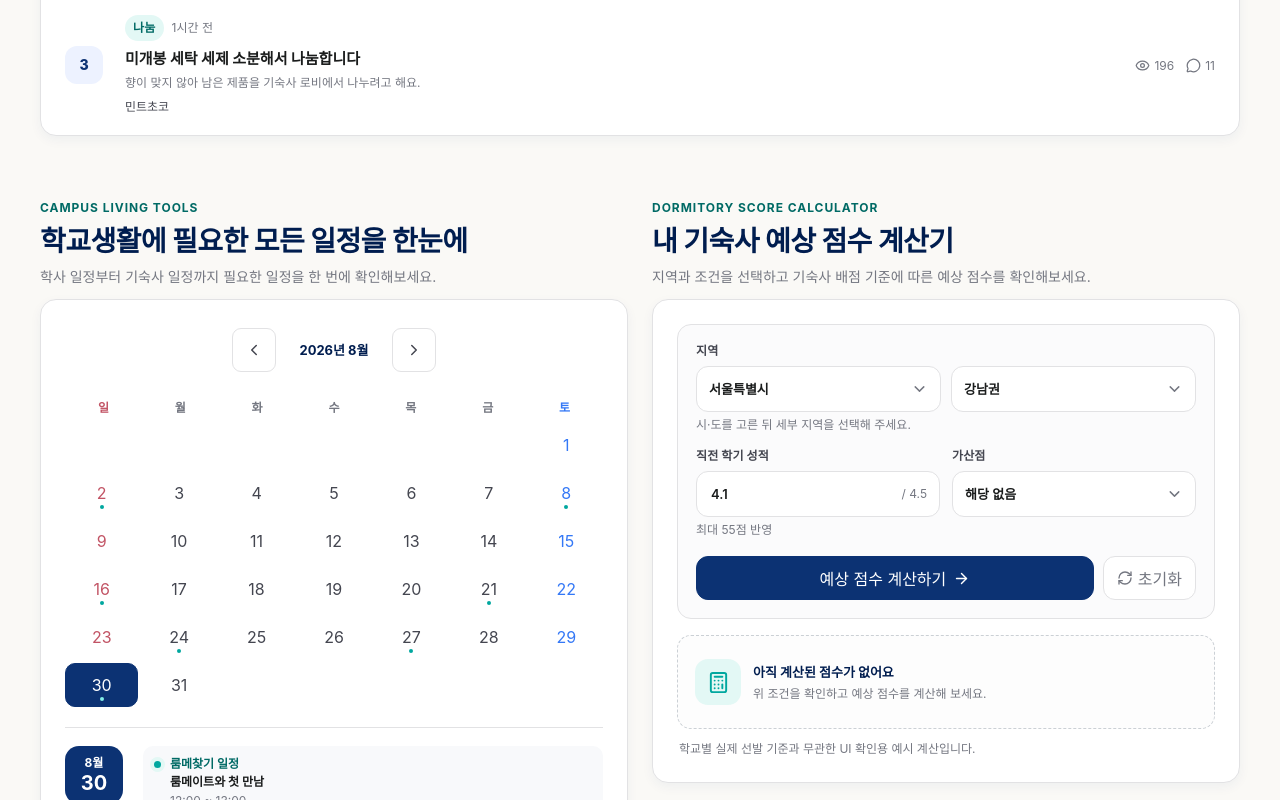
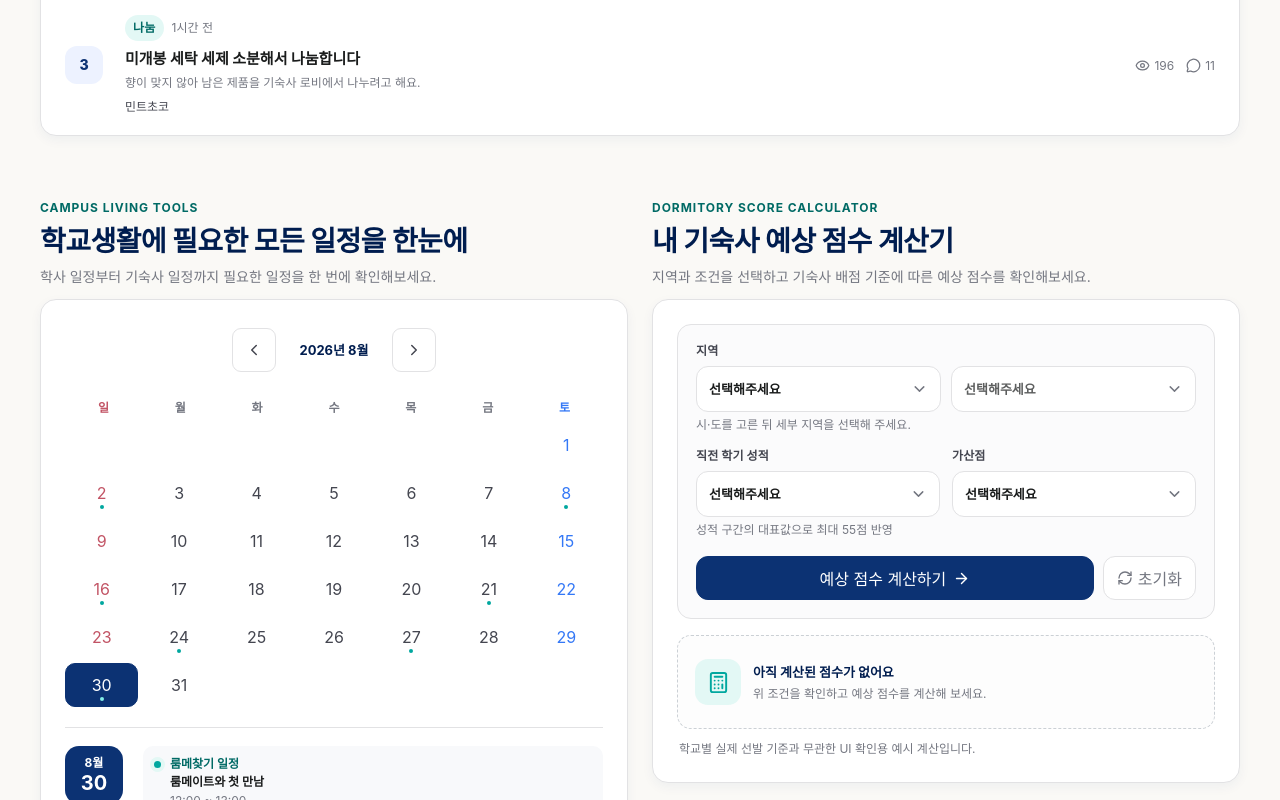
Before and after one commit to kkiri-kkiri/roommate-matching-platform, a React (Create React App) app in the folder frontend/: page / in a window 1280 px wide. Shown: the part 881-1681 px from the top of the page. Built offline with nearby package versions, Linux system fonts and the light colour scheme.

Commit message:
20260914 - 이지성 / 관리자페이지 프론트 작업, 점수 계산기 수정, 프로필 사진 사진 맞춤 수정

```diff
--- a/frontend/src/pages/main/MainPage.js
+++ b/frontend/src/pages/main/MainPage.js
@@ -110,14 +110,29 @@ const REGION_GROUPS = {
 };
 
 const INITIAL_SCORE_FORM = {
-  province: "seoul",
-  city: "gangnam",
-  grade: "4.1",
-  priority: "0",
+  province: "",
+  city: "",
+  grade: "",
+  priority: "",
 };
 
+const GRADE_OPTIONS = [
+  { value: "4.38", label: "4.26 ~ 4.50" },
+  { value: "4.13", label: "4.01 ~ 4.25" },
+  { value: "3.88", label: "3.76 ~ 4.00" },
+  { value: "3.63", label: "3.51 ~ 3.75" },
+  { value: "3.38", label: "3.26 ~ 3.50" },
+  { value: "3.13", label: "3.01 ~ 3.25" },
+  { value: "2.88", label: "2.76 ~ 3.00" },
+  { value: "2.63", label: "2.51 ~ 2.75" },
+  { value: "2.50", label: "2.50 이하" },
+];
+
 const REGION_OPTIONS = Object.fromEntries(
-  KOREA_REGIONS.map((province) => [province.value, { label: province.label, points: REGION_GROUPS[province.group].points }]),
+  KOREA_REGIONS.map((province) => [
+    province.value,
+    { label: province.label, points: REGION_GROUPS[province.group].points },
+  ]),
 );
 
 function getCalendarCells(month) {
@@ -159,15 +174,26 @@ function MainPage() {
     return filteredPosts.slice(0, 3);
   }, [postFilter]);
 
-  const activeMonth = useMemo(() => ({
-    label: calendarMonth.toLocaleDateString("ko-KR", { year: "numeric", month: "long" }),
-    shortLabel: calendarMonth.toLocaleDateString("ko-KR", { month: "long" }),
-    days: new Date(calendarMonth.getFullYear(), calendarMonth.getMonth() + 1, 0).getDate(),
-    startOffset: calendarMonth.getDay(),
-  }), [calendarMonth]);
+  const activeMonth = useMemo(
+    () => ({
+      label: calendarMonth.toLocaleDateString("ko-KR", {
+        year: "numeric",
+        month: "long",
+      }),
+      shortLabel: calendarMonth.toLocaleDateString("ko-KR", { month: "long" }),
+      days: new Date(
+        calendarMonth.getFullYear(),
+        calendarMonth.getMonth() + 1,
+        0,
+      ).getDate(),
+      startOffset: calendarMonth.getDay(),
+    }),
+    [calendarMonth],
+  );
   const monthEvents = useMemo(() => {
     const monthKey = dateKey(calendarMonth).slice(0, 7);
-    return events.filter((event) => event.date.startsWith(monthKey))
+    return events
+      .filter((event) => event.date.startsWith(monthKey))
       .sort((first, second) => first.startTime.localeCompare(second.startTime))
       .reduce((days, event) => {
         const day = Number(event.date.slice(8));
@@ -175,7 +201,9 @@ function MainPage() {
         return days;
       }, {});
   }, [events, calendarMonth]);
-  const categoryLabels = Object.fromEntries(categorySettings.map(({ id, label }) => [id, label]));
+  const categoryLabels = Object.fromEntries(
+    categorySettings.map(({ id, label }) => [id, label]),
+  );
 
   const calendarCells = useMemo(
     () => getCalendarCells(activeMonth),
@@ -185,14 +213,19 @@ function MainPage() {
   const selectedEvents = monthEvents[selectedDate] || [];
 
   const changeMonth = (direction) => {
-    setCalendarMonth((current) => new Date(current.getFullYear(), current.getMonth() + direction, 1));
+    setCalendarMonth(
+      (current) =>
+        new Date(current.getFullYear(), current.getMonth() + direction, 1),
+    );
     setSelectedDate(1);
   };
 
   const selectedProvince =
-    KOREA_REGIONS.find((province) => province.value === scoreForm.province) || KOREA_REGIONS[0];
+    KOREA_REGIONS.find((province) => province.value === scoreForm.province) ||
+    KOREA_REGIONS[0];
   const selectedCity =
-    selectedProvince.cities.find((city) => city.value === scoreForm.city) || selectedProvince.cities[0];
+    selectedProvince.cities.find((city) => city.value === scoreForm.city) ||
+    selectedProvince.cities[0];
 
   const handleScoreFieldChange = (event) => {
     const { name, value } = event.target;
@@ -201,7 +234,9 @@ function MainPage() {
       const nextForm = { ...currentForm, [name]: value };
 
       if (name === "province") {
-        const selected = KOREA_REGIONS.find((province) => province.value === value);
+        const selected = KOREA_REGIONS.find(
+          (province) => province.value === value,
+        );
         const nextCity = selected?.cities[0]?.value || "";
         return { ...nextForm, city: nextCity };
       }
@@ -216,9 +251,12 @@ function MainPage() {
     event.preventDefault();
 
     const grade = Math.min(4.5, Math.max(0, Number(scoreForm.grade) || 0));
-    const province =
-      KOREA_REGIONS.find((item) => item.value === scoreForm.province) || KOREA_REGIONS[0];
-    const regionPoints = REGION_OPTIONS[province.value]?.points || 0;
+    const province = KOREA_REGIONS.find(
+      (item) => item.value === scoreForm.province,
+    );
+    const regionPoints = province
+      ? REGION_OPTIONS[province.value]?.points || 0
+      : 0;
 
     const priorityPoints = Number(scoreForm.priority);
 
@@ -240,7 +278,9 @@ function MainPage() {
       regionPoints,
       priorityPoints,
       message,
-      regionLabel: `${province.label} · ${selectedCity.label}`,
+      regionLabel: province
+        ? `${province.label} · ${selectedCity.label}`
+        : "지역 미선택",
     });
   };
 
@@ -400,15 +440,13 @@ function MainPage() {
                   </S.SectionTitle>
 
                   <S.SectionDescription>
-                    학사 일정부터 기숙사 일정까지 필요한 일정을 한 번에 확인해보세요.
+                    학사 일정부터 기숙사 일정까지 필요한 일정을 한 번에
+                    확인해보세요.
                   </S.SectionDescription>
                 </div>
               </S.SectionHeader>
 
-              <S.ToolCard
-                id="campus-calendar"
-                aria-label="캘린더"
-              >
+              <S.ToolCard id="campus-calendar" aria-label="캘린더">
                 <S.ToolHeader>
                   <S.MonthControls>
                     <button
@@ -464,8 +502,9 @@ function MainPage() {
                               : "weekday"
                         }
                         aria-pressed={isSelected}
-                        aria-label={`${activeMonth.shortLabel} ${day}일${hasEvent ? ", 일정 있음" : ""
-                          }`}
+                        aria-label={`${activeMonth.shortLabel} ${day}일${
+                          hasEvent ? ", 일정 있음" : ""
+                        }`}
                         onClick={() => setSelectedDate(day)}
                       >
                         <span>{day}</span>
@@ -488,17 +527,19 @@ function MainPage() {
                   {selectedEvents.length > 0 ? (
                     <S.EventList>
                       {selectedEvents.map((eventItem) => (
-                        <S.EventItem
-                          key={eventItem.id}
-                        >
+                        <S.EventItem key={eventItem.id}>
                           <S.EventMarker />
 
                           <div>
-                            <S.EventType>{categoryLabels[eventItem.category]}</S.EventType>
+                            <S.EventType>
+                              {categoryLabels[eventItem.category]}
+                            </S.EventType>
 
                             <strong>{eventItem.title}</strong>
 
-                            <span>{eventItem.startTime} ~ {eventItem.endTime}</span>
+                            <span>
+                              {eventItem.startTime} ~ {eventItem.endTime}
+                            </span>
                           </div>
                         </S.EventItem>
                       ))}
@@ -523,7 +564,8 @@ function MainPage() {
                   </S.OutsideToolTitle>
 
                   <S.SectionDescription>
-                    지역과 조건을 선택하고 기숙사 배점 기준에 따른 예상 점수를 확인해보세요.
+                    지역과 조건을 선택하고 기숙사 배점 기준에 따른 예상 점수를
+                    확인해보세요.
                   </S.SectionDescription>
                 </div>
               </S.SectionHeader>
@@ -543,8 +585,14 @@ function MainPage() {
                             onChange={handleScoreFieldChange}
                             aria-describedby="region-hint"
                           >
+                            <option value="" disabled>
+                              선택해주세요
+                            </option>
                             {KOREA_REGIONS.map((province) => (
-                              <option key={province.value} value={province.value}>
+                              <option
+                                key={province.value}
+                                value={province.value}
+                              >
                                 {province.label}
                               </option>
                             ))}
@@ -560,7 +608,11 @@ function MainPage() {
                             value={scoreForm.city}
                             onChange={handleScoreFieldChange}
                             aria-label="세부 지역"
+                            disabled={!scoreForm.province}
                           >
+                            <option value="" disabled>
+                              선택해주세요
+                            </option>
                             {selectedProvince.cities.map((city) => (
                               <option key={city.value} value={city.value}>
                                 {city.label}
@@ -572,29 +624,38 @@ function MainPage() {
                         </S.SelectWrap>
                       </S.RegionSelectRow>
 
-                      <small id="region-hint">시·도를 고른 뒤 세부 지역을 선택해 주세요.</small>
+                      <small id="region-hint">
+                        시·도를 고른 뒤 세부 지역을 선택해 주세요.
+                      </small>
                     </S.FieldGroup>
 
                     <S.FieldGroup>
                       <label htmlFor="grade">직전 학기 성적</label>
 
-                      <S.InputWithSuffix>
-                        <input
+                      <S.SelectWrap>
+                        <select
                           id="grade"
                           name="grade"
-                          type="number"
-                          min="0"
-                          max="4.5"
-                          step="0.1"
                           value={scoreForm.grade}
                           onChange={handleScoreFieldChange}
                           aria-describedby="grade-hint"
-                        />
+                        >
+                          <option value="" disabled>
+                            선택해주세요
+                          </option>
+                          {GRADE_OPTIONS.map((option) => (
+                            <option key={option.value} value={option.value}>
+                              {option.label}
+                            </option>
+                          ))}
+                        </select>
 
-                        <span>/ 4.5</span>
-                      </S.InputWithSuffix>
+                        <ChevronRight size={17} aria-hidden="true" />
+                      </S.SelectWrap>
 
-                      <small id="grade-hint">최대 55점 반영</small>
+                      <small id="grade-hint">
+                        성적 구간의 대표값으로 최대 55점 반영
+                      </small>
                     </S.FieldGroup>
 
                     <S.FieldGroup>
@@ -607,6 +668,9 @@ function MainPage() {
                           value={scoreForm.priority}
                           onChange={handleScoreFieldChange}
                         >
+                          <option value="" disabled>
+                            선택해주세요
+                          </option>
                           <option value="0">해당 없음</option>
 
                           <option value="3">봉사활동 이수자 (+3점)</option>
@@ -625,10 +689,7 @@ function MainPage() {
                       <ArrowRight size={17} aria-hidden="true" />
                     </S.CalculateButton>
 
-                    <S.ResetButton
-                      type="button"
-                      onClick={resetDormitoryScore}
-                    >
+                    <S.ResetButton type="button" onClick={resetDormitoryScore}>
                       <RefreshCw size={16} aria-hidden="true" />
                       초기화
                     </S.ResetButton>
```
Also changed, not shown: frontend/src/components/common/ProfileCard/ProfileCardCss.js (+19 -6 lines).
